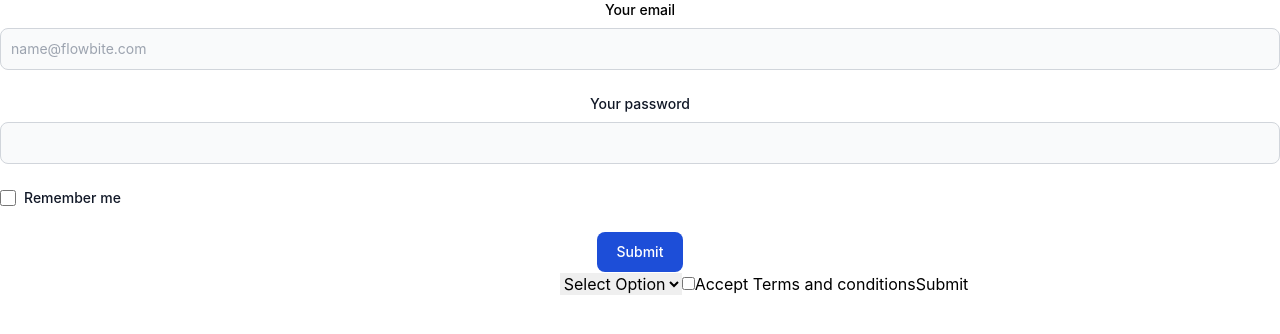
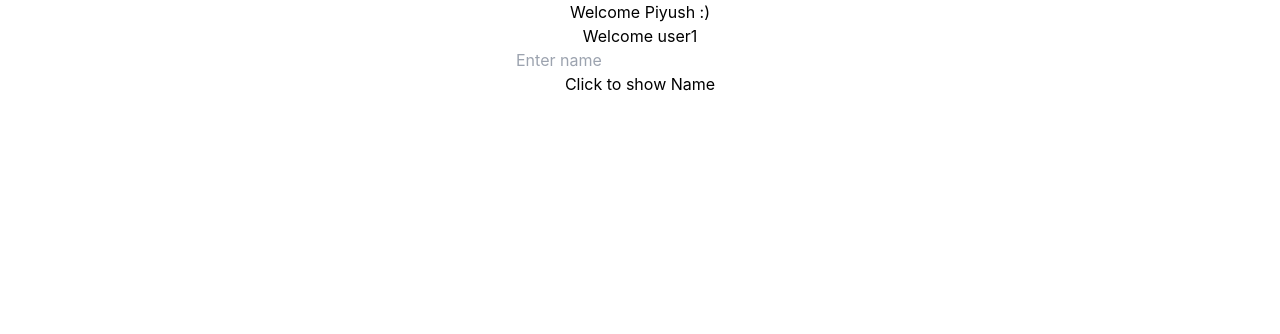
Before and after one commit to PiyushKumar19/Serene, a React (Create React App) app: page / in a window 1280 px wide. Shown: the top 334 px of the page. Built offline with nearby package versions, Linux system fonts and the light colour scheme.

Commit message:
If-else cond. with ternary operator and props as function.

```diff
--- a/src/App.js
+++ b/src/App.js
@@ -1,41 +1,21 @@
 import logo from './logo.svg';
 import './App.css';
 import React, { Component, useState } from 'react';
-import { Student, AppleProp } from './Student';
-import { Case1 } from './TestCase';
-
+import { Profile } from './Profile';
+import { User } from './User';
 
 function App() {
-  const [data, setData] = useState('Piyush'); // Created a state and initialized it
+  const [name, setName ] = useState("");
 
-  const [name, setName ] = useState("");
-  const [tnc, setTnc] = useState(false);
-  const [interest, setInterest] = useState("");
-
-  function apple() {
-    setData('Kumar');
-    // data changes
-    return alert(data);
-  }
-
-  function getFormData(e) {
-    console.log(name, tnc, interest);
-    e.preventDefault();
+  function greet() {
+    alert(name);
   }
   return (
     <div className="App">
-      <Case1></Case1>
-      <form  onSubmit={getFormData}>
-        <input type='text' value={name} onChange={(e)=>setName(e.target.value)} placeholders="Emter Name" />
-        <select onChange={(e)=>setInterest(e.target.value)}>
-          <option>Select Option</option>
-          <option>Marvel</option>
-          <option>DC</option>
-        </select>
-        <input type='checkbox' onChange={(e)=>setTnc(e.target.checked)} /><span>Accept Terms and conditions</span>
-        <button type='submit'>Submit</button>
-      </form>
+      <Profile />
 
+      <input type='string' onChange={(e)=>setName(e.target.value)} placeholder='Enter name'></input>
+      <User name={name} funct={greet} />
     </div>
   );
 }
--- /dev/null
+++ b/src/Profile.js
@@ -0,0 +1,15 @@
+import { useState } from "react";
+
+export function Profile() {
+    const[loggedIn, useLoggedIn] = useState(1);
+
+    return (
+        <div>
+            {/* Recommeded way - ternary operator*/}
+            {loggedIn?<h1>Welcome Piyush :)</h1> : <h1>Welcome Guest</h1>}
+            {loggedIn==1? <h1>Welcome user1</h1>
+                :loggedIn==2? <h1>Welcome user2</h1>
+                :<h1>Welcome user3</h1> }
+        </div>
+    )
+}
--- a/src/Student.js
+++ /dev/null
@@ -1,43 +0,0 @@
-import logo from './logo.svg';
-import './App.css';
-import React, {Component} from 'react';
-
-// Class component example
-
-export class Student extends Component
-{
-    constructor()
-    {
-        super();
-        this.state = {
-            data:'Piyush',
-            numData: 1
-        };
-    }
-    apple() {
-        // setState updates the data
-        this.setState({data: 'Kumar'});
-        this.setState({numData: this.state.numData+1});
-    }
-    render()
-    {
-        return (
-            <div style={{backgroundColor: 'coral'}}>
-                <h2>State with class component</h2>
-                <h3>{this.state.numData+1}</h3>
-                <h3>State data is {this.state.data}</h3>
-                <button onClick={()=>this.apple()}>Click me!</button>
-            </div>
-        )
-    }
-}
-
-export function AppleProp(props)
-{
-  return (
-    <div style={{backgroundColor: 'powderblue'}}>
-      <h1>{props.name}</h1>
-      <h1>{props.email}</h1>
-    </div>
-  )
-}
--- a/src/TestCase.js
+++ /dev/null
@@ -1,26 +0,0 @@
-export function Case1() {
-    return (
-        <div>
-
-
-            <form>
-                <div className="mb-6">
-                    <label htmlFor="email" className="block mb-2 text-sm font-medium text-black ">Your email</label>
-                    <input type="email" id="email" className="bg-gray-50 border border-gray-300 text-900 text-sm rounded-lg focus:ring-blue-500 focus:border-blue-500 block w-full p-2.5 dark:bg-gray-700 dark:border-gray-600 dark:placeholder-gray-400 dark:text-white dark:focus:ring-blue-500 dark:focus:border-blue-500" placeholder="name@flowbite.com" required></input>
-                </div>
-                <div className="mb-6">
-                    <label htmlFor="password" className="block mb-2 text-sm font-medium text-gray-900 ">Your password</label>
-                    <input type="password" id="password" className="bg-gray-50 border border-gray-300 text-gray-900 text-sm rounded-lg focus:ring-blue-500 focus:border-blue-500 block w-full p-2.5 dark:bg-gray-700 dark:border-gray-600 dark:placeholder-gray-400  dark:focus:ring-blue-500 dark:focus:border-blue-500" required></input>
-                </div>
-                <div className="flex items-start mb-6">
-                    <div class="flex items-center h-5">
-                        <input id="remember" type="checkbox" value="" className="w-4 h-4 border border-gray-300 rounded bg-gray-50 focus:ring-3 focus:ring-blue-300 dark:bg-gray-700 dark:border-gray-600 dark:focus:ring-blue-600 dark:ring-offset-gray-800 dark:focus:ring-offset-gray-800" required></input>
-                    </div>
-                    <label htmlFor="remember" className="ms-2 text-sm font-medium text-gray-900 ">Remember me</label>
-                </div>
-                <button type="submit" className="text-white bg-blue-700 hover:bg-blue-800 focus:ring-4 focus:outline-none focus:ring-blue-300 font-medium rounded-lg text-sm w-full sm:w-auto px-5 py-2.5 text-center dark:bg-blue-600 dark:hover:bg-blue-700 dark:focus:ring-blue-800">Submit</button>
-            </form>
-
-        </div>
-    )
-}
--- /dev/null
+++ b/src/User.js
@@ -0,0 +1,10 @@
+import { useState } from "react";
+export function User(props) {
+    const [name, setName ] = useState("");
+    return (
+        <div>
+            <h1>{props.name}</h1>
+            <button className="border-1 bg-b-sky-500" onClick={(props.funct)}>Click to show Name</button>
+        </div>
+    )
+}
```
